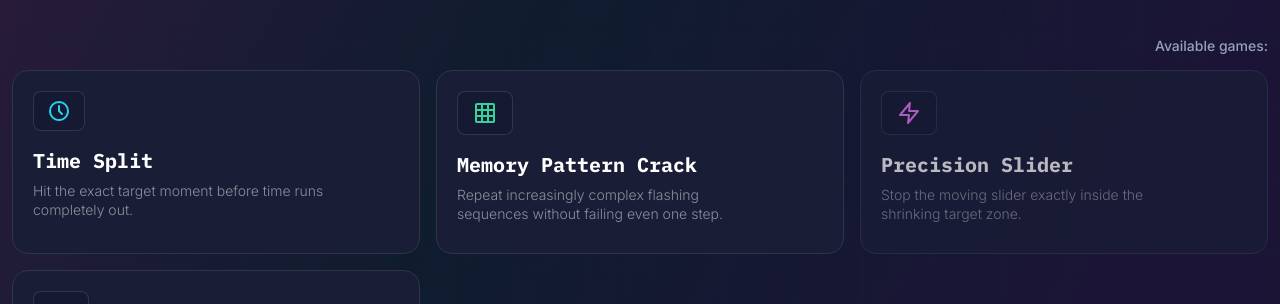
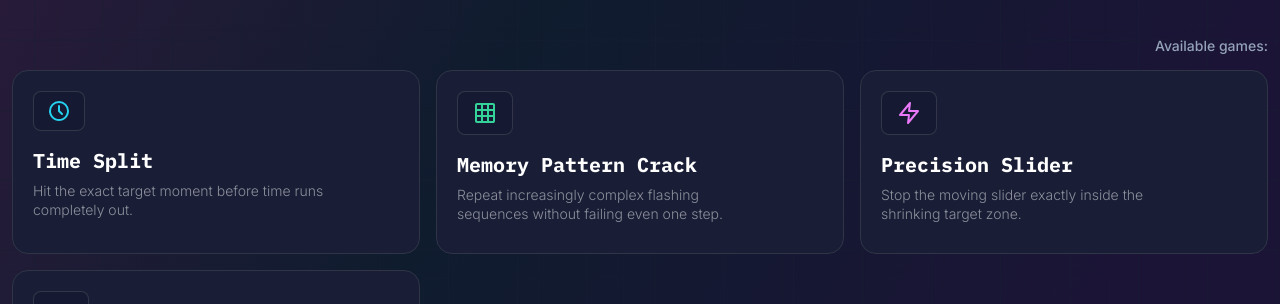
Before and after one commit to pslib-cz/2025-p3a-webgame-oldrichovmonitor, a React (Vite) app in the folder swing.client/: page /homepage in a window 1280 px wide. Shown: the part 224-528 px from the top of the page. Built offline with nearby package versions, Linux system fonts and the light colour scheme.

Commit message:
link to slider

```diff
--- a/swing.client/src/pages/HomePage.tsx
+++ b/swing.client/src/pages/HomePage.tsx
@@ -7,7 +7,7 @@ interface Props {
   username: string;
 }
 
-const HomePage:React.FC<Props> = ({username}) => {
+const HomePage: React.FC<Props> = ({ username }) => {
   return (
     <div className="home-page page">
       <GridLines />
@@ -130,11 +130,7 @@ const HomePage:React.FC<Props> = ({username}) => {
                 </div>
               </article>
             </Link>
-            <Link
-              to="/homepage"
-              className="game-link"
-              style={{ pointerEvents: "none", opacity: 0.7 }}
-            >
+            <Link to="/precisionslider" className="game-link">
               <article className="game">
                 <div className="game__icon">
                   <svg
```
